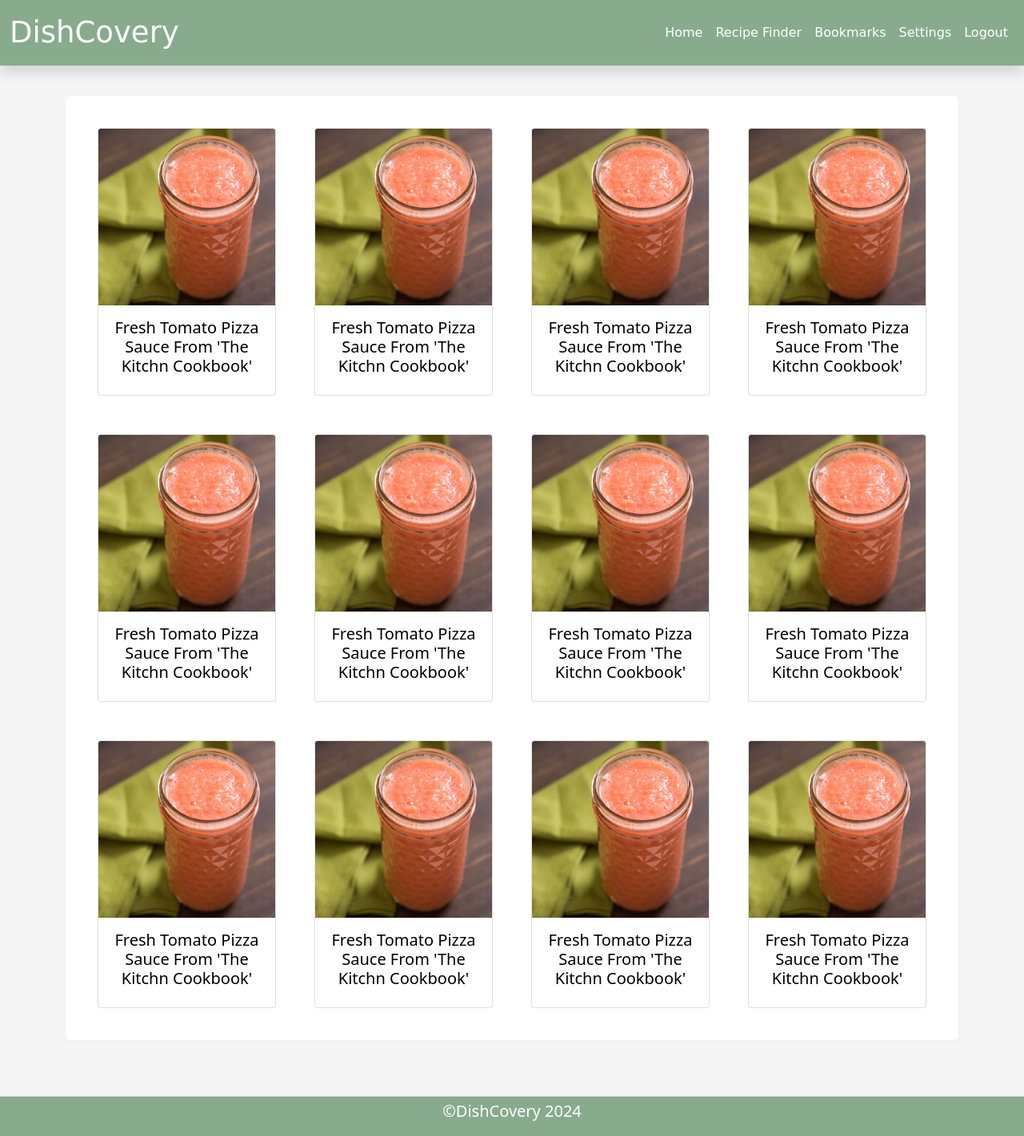
After one commit to NebiyouBelaineh/Dishcovery, a Flask app: page /results in a window 1280 px wide. The commit adds this page. Shown: the whole page at 80% size. Run offline with Flask 3, Linux system fonts and the light colour scheme; some libraries are stand-ins or nearby versions.

Commit message:
adding results page and ajusting the footer issue

```diff
--- a/dishcovery/routes.py
+++ b/dishcovery/routes.py
@@ -52,3 +52,8 @@ def settings_route():
 def logout_route():
     """ Logs out user and serves login page """
     return render_template('login.html')
+
+@app.route("/results", strict_slashes=False)
+def results_route():
+    """ Logs out user and serves login page """
+    return render_template('results.html')
--- a/dishcovery/static/styles/bookmarks.css
+++ b/dishcovery/static/styles/bookmarks.css
@@ -1,9 +1,11 @@
 body {
 	background-color: unset;
+	min-height:100vh;
   }
 .section-container {
 	padding-top: 120px;
 	padding-bottom: 70px;
+	min-height: 100vh;
 }
 
 .main {
@@ -47,7 +49,15 @@ body {
 }
 
 
-.col-custom{
-	display:flex;
-	justify-content: center;
+@media screen and (max-width: 575px){
+	.col-custom{
+		display:flex;
+		justify-content: center;
+	}
+
 }
+@media screen and (min-width: 576px){
+	.col-custom{
+		display:flex;
+	}
+}
--- /dev/null
+++ b/dishcovery/templates/results.html
@@ -0,0 +1,143 @@
+{% extends 'base_2.html' %}
+{% block title %}
+ Recipe Finder
+{% endblock %}
+
+{% block styles%}
+<link rel="stylesheet" href="../static/styles/bootstrap.min.css" />
+<link rel="stylesheet" href="../static/styles/bookmarks.css" />
+{% endblock%}
+
+{% block script %}
+<script src="../static/scripts/bookmarks.js"></script>
+{% endblock %}
+
+{% block main %}
+<div class="container section-container">
+  <main class="main container">
+	<div class="row gx-5 gy-5 justify-content-center">
+		<div class="col-12 col-sm-6 col-md-4 col-lg-3 col-custom">
+			<div class="card" style="width: 18rem;">
+				<a href="" style="text-decoration: none;color:#000">
+				<img src="../static/images/1.jpg" class="card-img-top" alt="tomato">
+				<div class="card-body">
+				  <h5 class="card-title">Fresh Tomato Pizza Sauce From 'The Kitchn Cookbook'</h5>
+				</div>
+				</a>
+			</div>
+		</div>
+		<div class="col-12 col-sm-6 col-md-4 col-lg-3 col-custom">
+			<div class="card" style="width: 18rem;">
+				<a href="" style="text-decoration: none;color:#000">
+				<img src="../static/images/1.jpg" class="card-img-top" alt="tomato">
+				<div class="card-body">
+				  <h5 class="card-title">Fresh Tomato Pizza Sauce From 'The Kitchn Cookbook'</h5>
+				</div>
+				</a>
+			</div>
+		</div>
+		<div class="col-12 col-sm-6 col-md-4 col-lg-3 col-custom">
+			<div class="card" style="width: 18rem;">
+				<a href="" style="text-decoration: none;color:#000">
+				<img src="../static/images/1.jpg" class="card-img-top" alt="tomato">
+				<div class="card-body">
+				  <h5 class="card-title">Fresh Tomato Pizza Sauce From 'The Kitchn Cookbook'</h5>
+				</div>
+				</a>
+			</div>
+		</div>
+		<div class="col-12 col-sm-6 col-md-4 col-lg-3 col-custom">
+			<div class="card" style="width: 18rem;">
+				<a href="" style="text-decoration: none;color:#000">
+				<img src="../static/images/1.jpg" class="card-img-top" alt="tomato">
+				<div class="card-body">
+				  <h5 class="card-title">Fresh Tomato Pizza Sauce From 'The Kitchn Cookbook'</h5>
+				</div>
+				</a>
+			</div>
+		</div>
+		<div class="col-12 col-sm-6 col-md-4 col-lg-3 col-custom">
+			<div class="card" style="width: 18rem;">
+				<a href="" style="text-decoration: none;color:#000">
+				<img src="../static/images/1.jpg" class="card-img-top" alt="tomato">
+				<div class="card-body">
+				  <h5 class="card-title">Fresh Tomato Pizza Sauce From 'The Kitchn Cookbook'</h5>
+				</div>
+				</a>
+			</div>
+		</div>
+		<div class="col-12 col-sm-6 col-md-4 col-lg-3 col-custom">
+			<div class="card" style="width: 18rem;">
+				<a href="" style="text-decoration: none;color:#000">
+				<img src="../static/images/1.jpg" class="card-img-top" alt="tomato">
+				<div class="card-body">
+				  <h5 class="card-title">Fresh Tomato Pizza Sauce From 'The Kitchn Cookbook'</h5>
+				</div>
+				</a>
+			</div>
+		</div>
+		<div class="col-12 col-sm-6 col-md-4 col-lg-3 col-custom">
+			<div class="card" style="width: 18rem;">
+				<a href="" style="text-decoration: none;color:#000">
+				<img src="../static/images/1.jpg" class="card-img-top" alt="tomato">
+				<div class="card-body">
+				  <h5 class="card-title">Fresh Tomato Pizza Sauce From 'The Kitchn Cookbook'</h5>
+				</div>
+				</a>
+			</div>
+		</div>
+		<div class="col-12 col-sm-6 col-md-4 col-lg-3 col-custom">
+			<div class="card" style="width: 18rem;">
+				<a href="" style="text-decoration: none;color:#000">
+				<img src="../static/images/1.jpg" class="card-img-top" alt="tomato">
+				<div class="card-body">
+				  <h5 class="card-title">Fresh Tomato Pizza Sauce From 'The Kitchn Cookbook'</h5>
+				</div>
+				</a>
+			</div>
+		</div>
+		<div class="col-12 col-sm-6 col-md-4 col-lg-3 col-custom">
+			<div class="card" style="width: 18rem;">
+				<a href="" style="text-decoration: none;color:#000">
+				<img src="../static/images/1.jpg" class="card-img-top" alt="tomato">
+				<div class="card-body">
+				  <h5 class="card-title">Fresh Tomato Pizza Sauce From 'The Kitchn Cookbook'</h5>
+				</div>
+				</a>
+			</div>
+		</div>
+		<div class="col-12 col-sm-6 col-md-4 col-lg-3 col-custom">
+			<div class="card" style="width: 18rem;">
+				<a href="" style="text-decoration: none;color:#000">
+				<img src="../static/images/1.jpg" class="card-img-top" alt="tomato">
+				<div class="card-body">
+				  <h5 class="card-title">Fresh Tomato Pizza Sauce From 'The Kitchn Cookbook'</h5>
+				</div>
+				</a>
+			</div>
+		</div>
+		<div class="col-12 col-sm-6 col-md-4 col-lg-3 col-custom">
+			<div class="card" style="width: 18rem;">
+				<a href="" style="text-decoration: none;color:#000">
+				<img src="../static/images/1.jpg" class="card-img-top" alt="tomato">
+				<div class="card-body">
+				  <h5 class="card-title">Fresh Tomato Pizza Sauce From 'The Kitchn Cookbook'</h5>
+				</div>
+				</a>
+			</div>
+		</div>
+		<div class="col-12 col-sm-6 col-md-4 col-lg-3 col-custom">
+			<div class="card" style="width: 18rem;">
+				<a href="" style="text-decoration: none;color:#000">
+				<img src="../static/images/1.jpg" class="card-img-top" alt="tomato">
+				<div class="card-body">
+				  <h5 class="card-title">Fresh Tomato Pizza Sauce From 'The Kitchn Cookbook'</h5>
+				</div>
+				</a>
+			</div>
+		</div>
+	</div>
+  </main>
+</div>
+
+{% endblock %}
```
Also changed, not shown: dishcovery/templates/bookmarks.html (+5 -4 lines).
